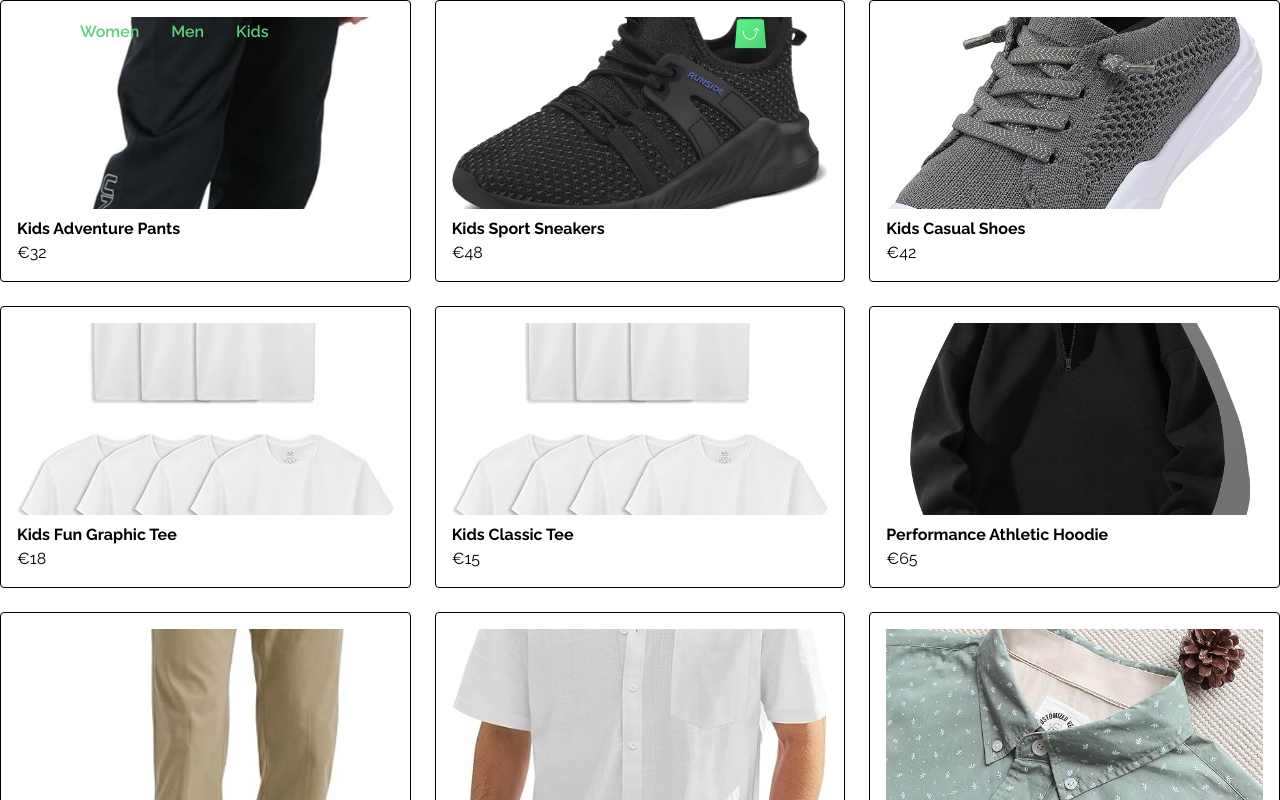
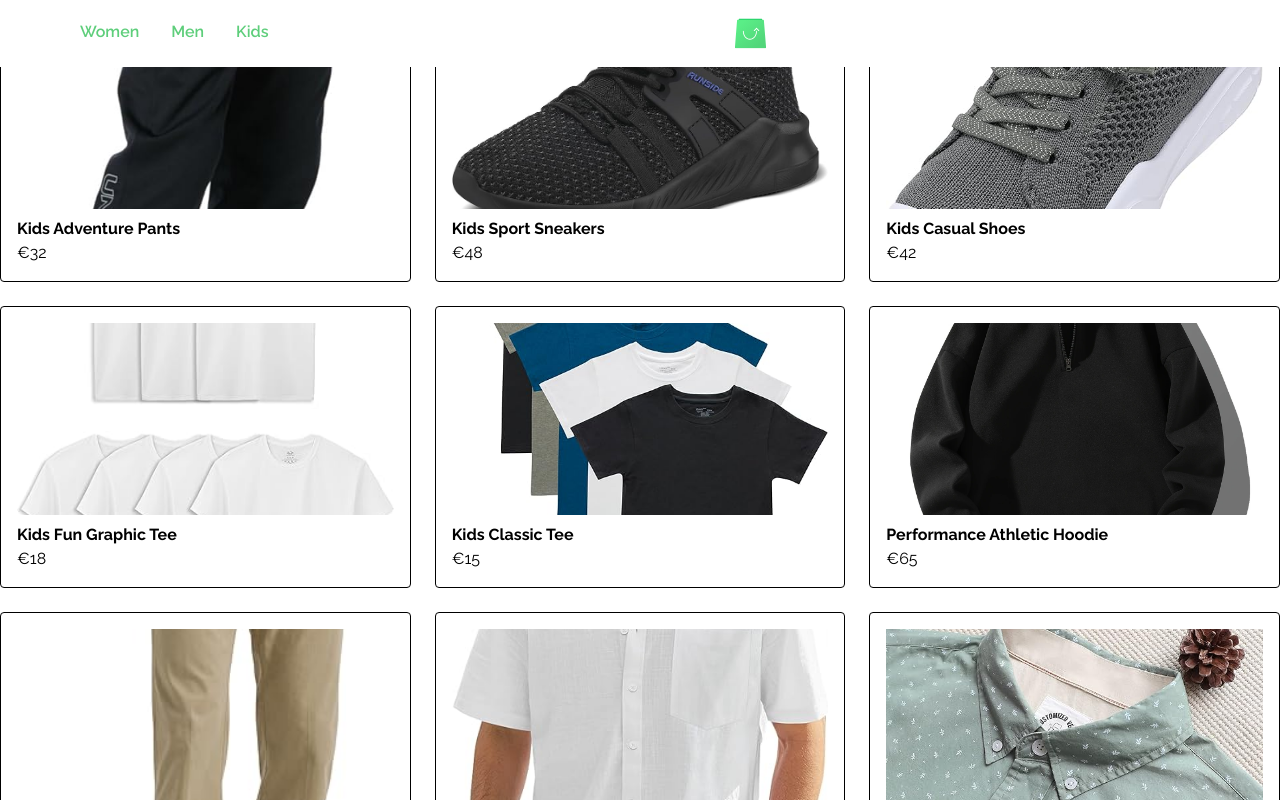
Before and after one commit to HolyCrusaD3R/e-commerce-website, a React (Vite) app: page / in a window 1280 px wide. Shown: the top 800 px of the page. Built offline with nearby package versions, Linux system fonts and the light colour scheme.

Commit message:
fix duplicate clothes, fix Header background(transparent to whie), add routes and pass category to HomePage

```diff
--- a/src/App.jsx
+++ b/src/App.jsx
@@ -12,7 +12,9 @@ const router = createBrowserRouter([
     element: <Layout />,
     children: [
       { index: true, element: <HomePage /> },
-      { path: "women", element: <HomePage /> },
+      { path: "women", element: <HomePage category="women" /> },
+      { path: "men", element: <HomePage category="men" /> },
+      { path: "kids", element: <HomePage category="kids" /> },
       // { path: "about", element: <AboutPage /> },
     ],
   },
--- a/src/components/Header/Header.jsx
+++ b/src/components/Header/Header.jsx
@@ -4,7 +4,7 @@ import NavBtns from "./NavBtns";
 
 const Header = () => {
   return (
-    <div className="w-full fixed top-0 left-0 h-1/12 ">
+    <div className="w-full fixed top-0 left-0 h-1/12 bg-white">
       <div className="max-w-9/10 my-0 mx-auto h-full flex justify-between">
         <NavBtns /> {/* Btns */}
         <div className="my-auto">
--- a/src/pages/HomePage.jsx
+++ b/src/pages/HomePage.jsx
@@ -1,6 +1,6 @@
 import { useListings } from "../context/ListingsContext";
 
-export default function HomePage() {
+export default function HomePage({ category = "women" }) {
   const { listings } = useListings();
   console.log(listings);
   return (
```
Also changed, not shown: src/assets/clothes/kids/tshirts2/tshirts1-alt1.jpg, src/assets/clothes/kids/tshirts2/tshirts1.jpg.
